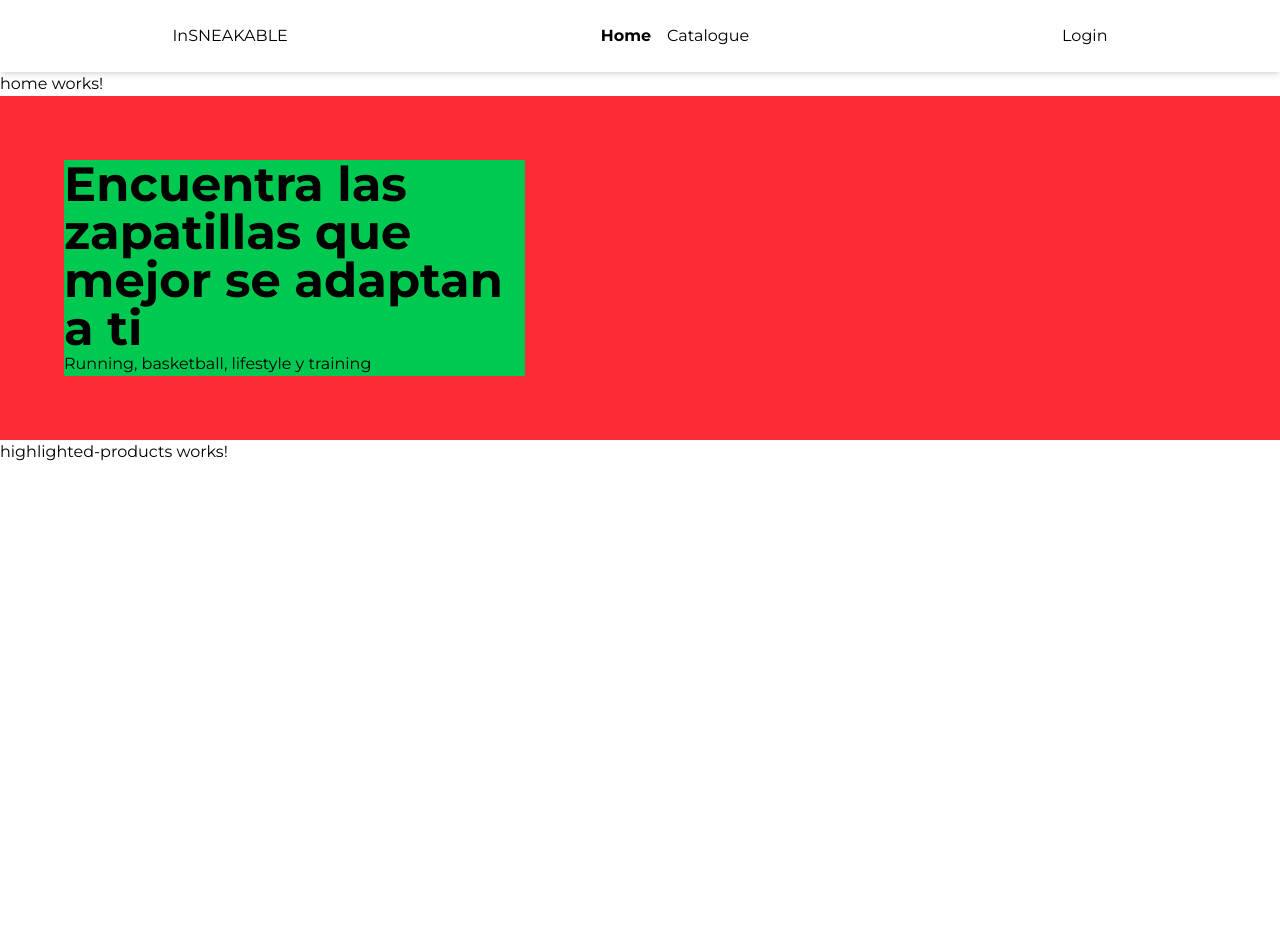
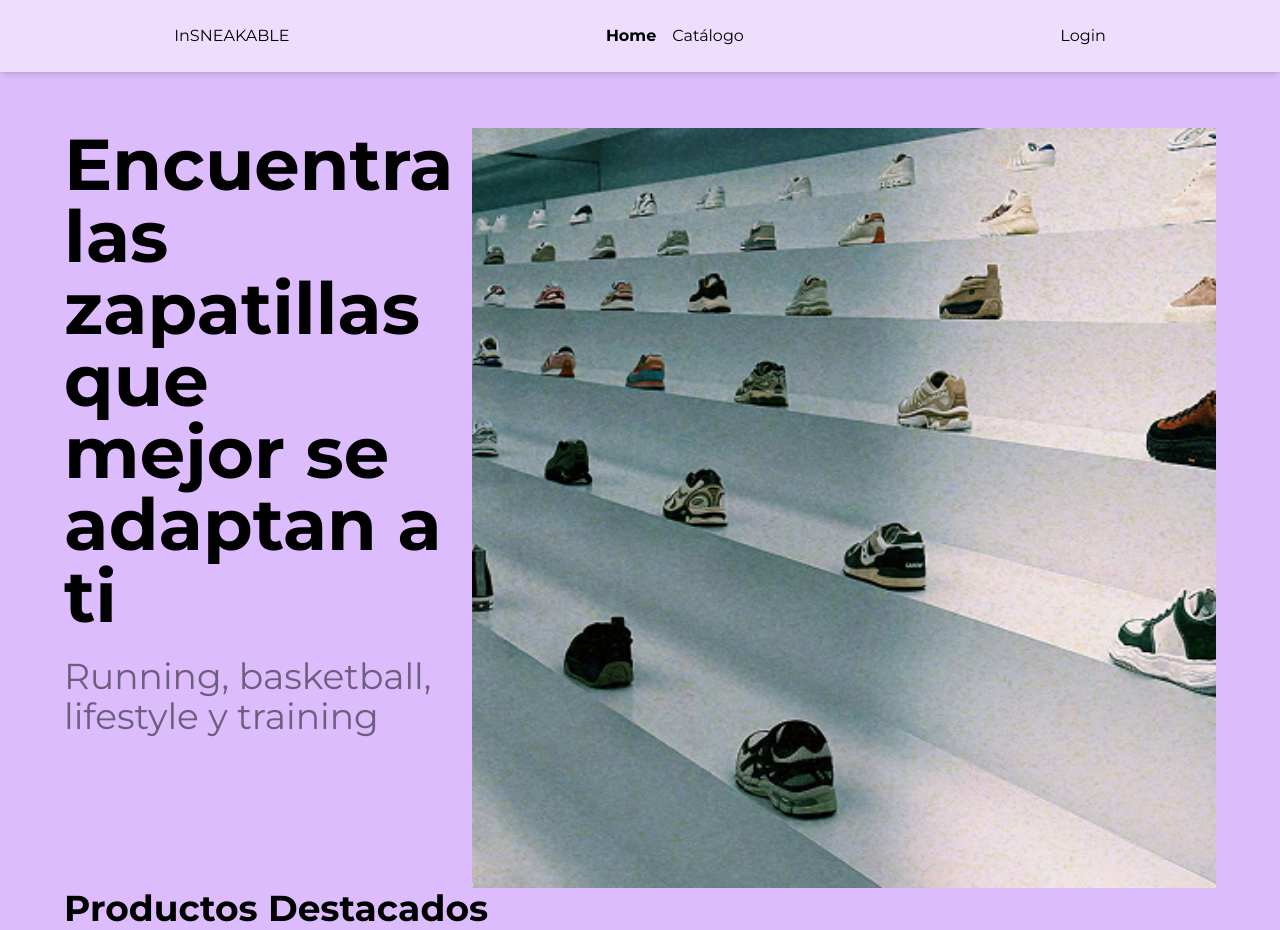
Before and after one commit to eliapinmor/InSneakable, an Angular app: page / in a window 1280 px wide. Before the commit the page ends 800 px from the top, so only its background shows below. Built offline with nearby package versions, Linux system fonts and the light colour scheme.

Commit message:
started with catalogue view, product card almost done

```diff
--- a/src/app/app.config.ts
+++ b/src/app/app.config.ts
@@ -1,11 +1,12 @@
 import { ApplicationConfig, provideBrowserGlobalErrorListeners } from '@angular/core';
 import { provideRouter } from '@angular/router';
-
+import { provideHttpClient } from '@angular/common/http';
 import { routes } from './app.routes';
 
 export const appConfig: ApplicationConfig = {
   providers: [
     provideBrowserGlobalErrorListeners(),
+    provideHttpClient(),
     provideRouter(routes)
   ]
 };
--- a/src/app/app.html
+++ b/src/app/app.html
@@ -1,4 +1,5 @@
-<app-navbar></app-navbar>
-<main>
+<app-navbar class="fixed top-0 w-full h-16 z-50"></app-navbar>
+
+<main class="pt-32 px-4 md:px-8 lg:px-16">
   <router-outlet></router-outlet>
 </main>
--- a/src/app/components/navbar/navbar.html
+++ b/src/app/components/navbar/navbar.html
@@ -3,7 +3,7 @@
 
   <div class="flex gap-4 px-4">
     <a routerLink="/" routerLinkActive="font-bold" [routerLinkActiveOptions]="{exact: true}">Home</a>
-    <a routerLink="/catalogue" routerLinkActive="font-bold">Catalogue</a>
+    <a routerLink="/catalogue" routerLinkActive="font-bold">Catálogo</a>
   </div>
 
   <div>
--- a/src/app/components/product-card/product-card.html
+++ b/src/app/components/product-card/product-card.html
@@ -1 +1,24 @@
-<p>product-card works!</p>
+<div class=" flex flex-col overflow-hidden rounded-2xl border border-black/40 bg-white transition-all hover:shadow-xl">
+  <div class="aspect-square overflow-hidden bg-slate-100 h-64">
+    <img
+      [src]="data().images[0]"
+      [alt]="data().name"
+      class="h-full w-full object-cover transition-transform duration-300 group-hover:scale-105 bg-blue-100"
+    />
+  </div>
+
+  <div class="flex flex-1 flex-col p-4">
+    <div class="flex-1">
+      <p class="text-xs font-medium uppercase tracking-wider">
+        {{ data().categories?.name || 'Calzado' }}
+      </p>
+      <h3 class="mt-1 text-base font-bold line-clamp-1">
+        {{ data().name }}
+      </h3>
+
+      <span class="text-base">
+        {{ data().price}}€
+      </span>
+    </div>
+  </div>
+</div>
--- a/src/app/components/product-card/product-card.ts
+++ b/src/app/components/product-card/product-card.ts
@@ -1,4 +1,4 @@
-import { Component } from '@angular/core';
+import { Component, input } from '@angular/core';
 
 @Component({
   selector: 'app-product-card',
@@ -6,4 +6,13 @@ import { Component } from '@angular/core';
   templateUrl: './product-card.html',
   styleUrl: './product-card.css',
 })
-export class ProductCard {}
+export class ProductCard {
+  data = input.required<any>();
+
+  // URL base de tu backend Express
+  private baseUrl = 'http://localhost:3000/';
+
+  get imageUrl() {
+    return `${this.baseUrl}${this.data().image_url}`;
+  }
+}
--- a/src/app/pages/catalogue/catalogue.html
+++ b/src/app/pages/catalogue/catalogue.html
@@ -1 +1,16 @@
-<p>catalogue works!</p>
+<div class="flex gap-6">
+  <div class="bg-gray-200 w-1/4">
+    <div>1</div> <!-- search bar placeholders -->
+    <div></div>
+  </div>
+
+  <div class="grid grid-cols-1 gap-x-6 gap-y-10 sm:grid-cols-2 lg:grid-cols-3 xl:grid-cols-4  w-3/4">
+    @for (item of products(); track item.id) {
+      <app-product-card [data]="item" />
+    } @empty {
+      <div class="col-span-full flex flex-col items-center py-20">
+        <p class="text-slate-500 italic">No hay productos que mostrar.</p>
+      </div>
+    }
+  </div>
+</div>
--- a/src/app/pages/catalogue/catalogue.ts
+++ b/src/app/pages/catalogue/catalogue.ts
@@ -1,9 +1,23 @@
-import { Component } from '@angular/core';
+import { Component, inject, OnInit, signal } from '@angular/core';
+import { Api } from '../../services/api';
+import { ProductCard } from '../../components/product-card/product-card';
 
 @Component({
   selector: 'app-catalogue',
-  imports: [],
+  imports: [ProductCard],
   templateUrl: './catalogue.html',
   styleUrl: './catalogue.css',
 })
-export class Catalogue {}
+export class Catalogue implements OnInit {
+  // Define como signal con un valor inicial de array vacío
+  products = signal<any[]>([]);
+private apiService = inject(Api);
+  ngOnInit() {
+    this.apiService.getProducts().subscribe((res: any) => {
+      if (res && res.data) {
+        // Para actualizar un signal se usa .set()
+        this.products.set(res.data);
+      }
+    });
+  }
+}
--- a/src/app/pages/home/components/banner/banner.html
+++ b/src/app/pages/home/components/banner/banner.html
@@ -1,7 +1,13 @@
-<div class="bg-red-500 flex w-full p-16 justify-stretch">
-  <div class="bg-green-500 w-2/5">
-    <h1 class="text-5xl font-bold">Encuentra las zapatillas que mejor se adaptan a ti</h1>
-    <p>Running, basketball, lifestyle y training</p>
+<div class="flex w-full justify-stretch min-h-190 gap-6">
+  <div class="w-1/3 flex flex-col gap-6">
+    <h1 class="text-7xl font-bold">Encuentra las zapatillas que mejor se adaptan a ti</h1>
+    <p class="text-4xl text-black/50">Running, basketball, lifestyle y training</p>
   </div>
-<div class="w-3/5 bg-(--background-image-sneakers) bg-cover bg-center"></div>
+  <div class="w-2/3 relative overflow-hidden">
+    <img
+      src="images/sneakers-banner.png"
+      alt="Sneakers Banner"
+      class="absolute inset-0 w-full h-full object-cover"
+    />
+  </div>
 </div>
--- a/src/app/pages/home/components/highlighted-products/highlighted-products.html
+++ b/src/app/pages/home/components/highlighted-products/highlighted-products.html
@@ -1 +1 @@
-<p>highlighted-products works!</p>
+<h3 class="font-bold text-4xl">Productos Destacados</h3>
--- a/src/app/pages/home/home.html
+++ b/src/app/pages/home/home.html
@@ -1,3 +1,2 @@
-<p>home works!</p>
 <app-banner></app-banner>
 <app-highlighted-products></app-highlighted-products>
--- /dev/null
+++ b/src/app/services/api.ts
@@ -0,0 +1,18 @@
+import { Injectable, inject } from '@angular/core';
+import { HttpClient } from '@angular/common/http';
+
+@Injectable({
+  providedIn: 'root',
+})
+export class Api {
+  private http = inject(HttpClient);
+  private apiUrl = 'http://localhost:3000';
+
+  getProducts() {
+    return this.http.get(`${this.apiUrl}/api/products`);
+  }
+
+  getProductById(id: number) {
+    return this.http.get(`${this.apiUrl}/api/products/${id}`);
+  }
+}
--- a/src/styles.css
+++ b/src/styles.css
@@ -5,5 +5,29 @@
 @theme {
   --font-sans: 'Montserrat', sans-serif;
   --default-font-family: 'Montserrat', sans-serif;
-  --background-image-sneakers: url('/images/sneakers-banner.png');
+
+  --color-debug-bg: #f8fafc;
 }
+
+
+@media (width >= 640px) {
+  :root { --color-debug-bg: #c7dffd; }/* sm: azul */
+}
+@media (width >= 768px) {
+  :root { --color-debug-bg: #c0fad1; } /* md: verde */
+}
+@media (width >= 1024px) {
+  :root { --color-debug-bg: #faf5bd; } /* lg: amarillo */
+}
+@media (width >= 1280px) {
+  :root { --color-debug-bg: #dcbcfc; } /* xl: morado */
+}
+@media (width >= 1536px) {
+  :root { --color-debug-bg: #fcc2c2; } /* 2xl: rojo */
+}
+
+/* Aplicamos la variable al body */
+body {
+  background-color: var(--color-debug-bg);
+  font-family: var(--font-sans);
+}
```
Also changed, not shown: 1 other file (tests, documents, lock files or other folders).
